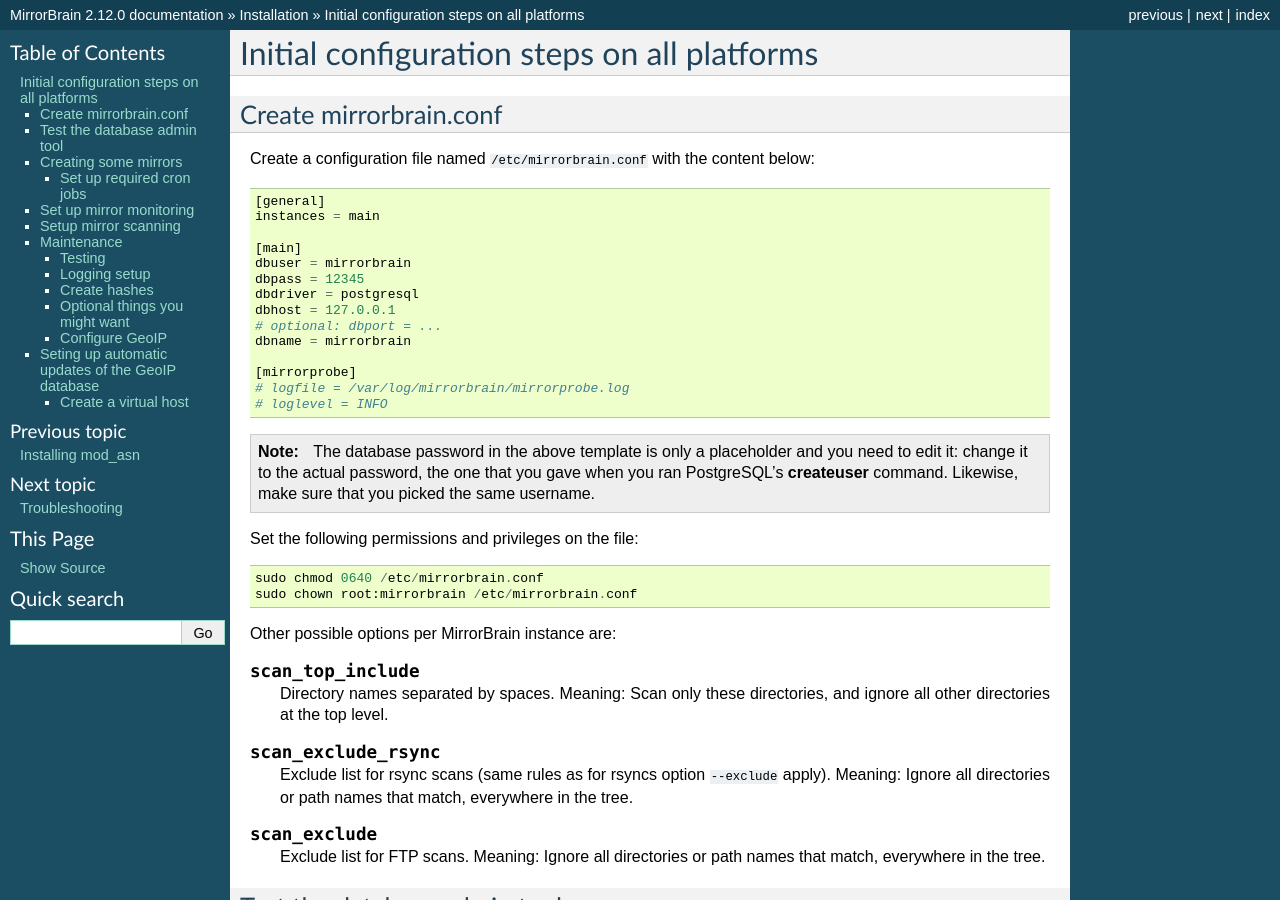
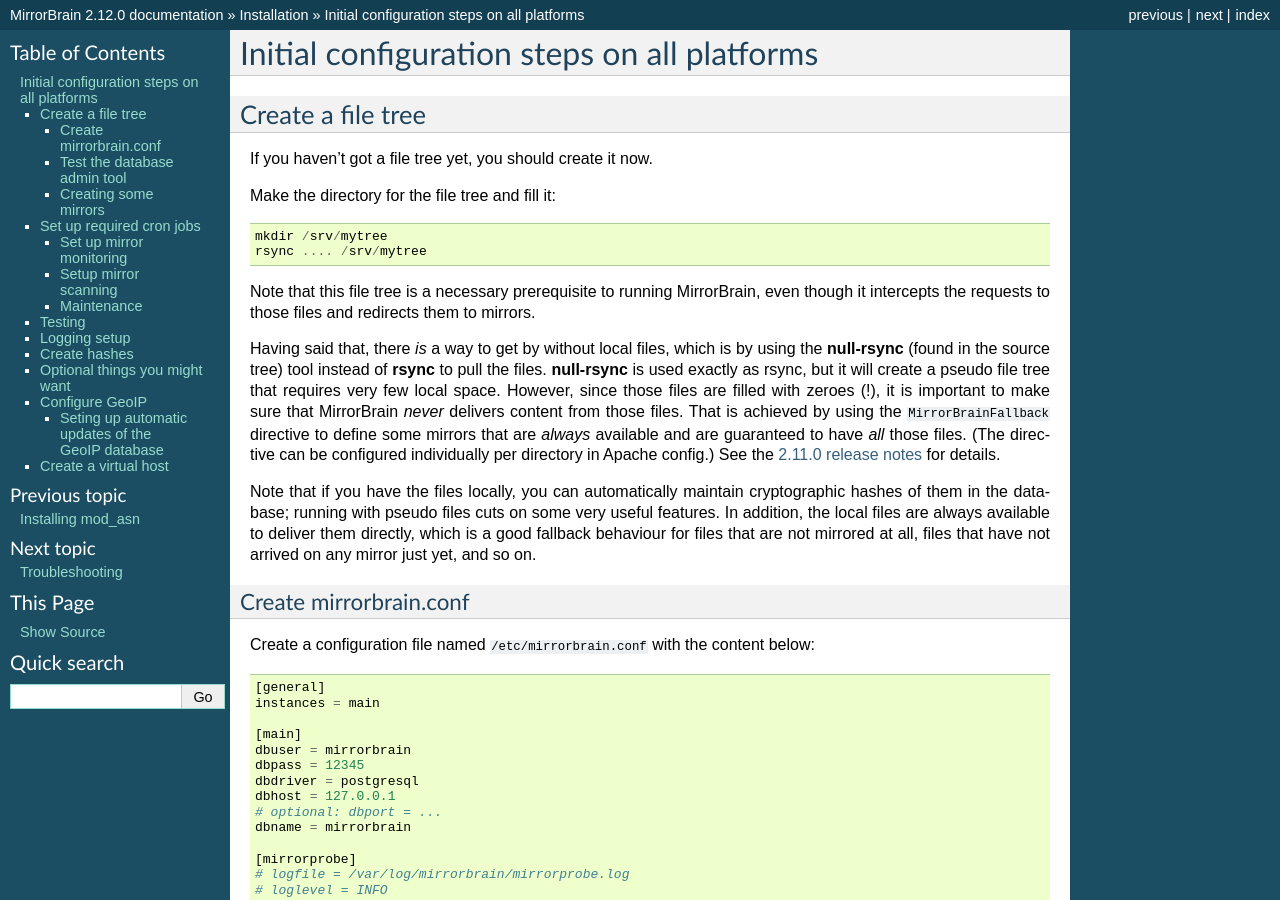
Before and after one commit to hayalci/mirrorbrain, a Sphinx documentation site: the page built from docs/installation/initial_config.rst, in a window 1280 px wide and 900 px high. Built offline with Sphinx 7.4.7, drawn with Linux system fonts in a browser that asks for light colours; some of the changed text lies outside the part shown.

Commit message:
Notes about necessity of local file tree, and alternatives.
git-svn-id: http://svn.mirrorbrain.org/svn/mirrorbrain/trunk@8004 2d291e14-ff0c-0410-a3fa-d5caa9871f55

```diff
--- a/docs/installation/initial_config.rst
+++ b/docs/installation/initial_config.rst
@@ -3,6 +3,43 @@
 
 Initial configuration steps on all platforms
 ============================================
+
+
+Create a file tree
+------------------
+
+If you haven't got a file tree yet, you should create it now.
+
+Make the directory for the file tree and fill it::
+
+  mkdir /srv/mytree
+  rsync .... /srv/mytree
+
+Note that this file tree is a necessary prerequisite to running MirrorBrain,
+even though it intercepts the requests to those files and redirects them to
+mirrors.
+
+Having said that, there *is* a way to get by without local files, which is by
+using the :program:`null-rsync` (found in the source tree) tool instead of
+:program:`rsync` to pull the files. :program:`null-rsync` is used exactly as
+rsync, but it will create a pseudo file tree that requires very few local
+space. However, since those files are filled with zeroes (!), it is important
+to make sure that MirrorBrain *never* delivers content from those files. That
+is achieved by using the ``MirrorBrainFallback`` directive to define some
+mirrors that are *always* available and are guaranteed to have *all* those
+files. (The directive can be configured individually per directory in Apache
+config.) See the `2.11.0 release notes`_ for details.
+
+Note that if you have the files locally, you can automatically maintain
+cryptographic hashes of them in the database; running with pseudo files cuts on
+some very useful features. In addition, the local files are always available to
+deliver them directly, which is a good fallback behaviour for files that are
+not mirrored at all, files that have not arrived on any mirror just yet, and so
+on.
+
+.. _`2.11.0 release notes`: http://mirrorbrain.org/docs/changes/#release-2-11-0-r7896-dec-2-2009
+
+
 
 Create mirrorbrain.conf
 ~~~~~~~~~~~~~~~~~~~~~~~
```
Also changed, not shown: other parts of docs/installation/initial_config.rst (+0 -6 lines).
